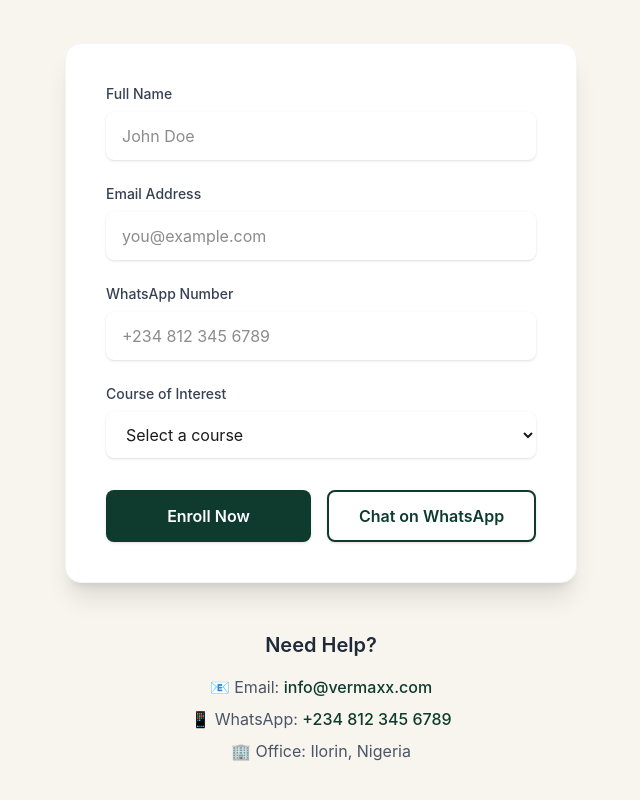
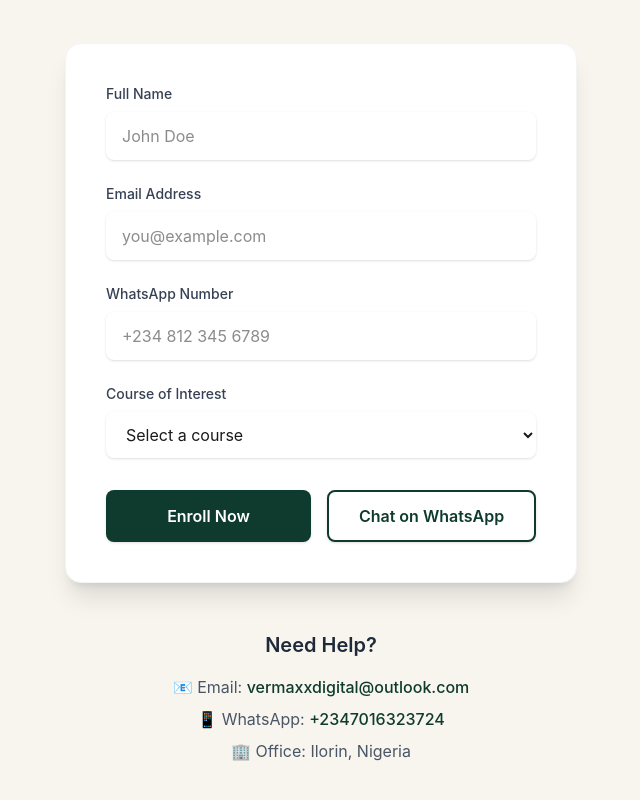
Before and after one commit to Mstechy/vermaxx, a Next.js app: page /enroll in a window 1280 px wide. Shown: the part 294-1094 px from the top of the page, without its empty margins (319-959 px from the left). Built offline with nearby package versions, Linux system fonts and the light colour scheme.

Commit message:
Describe your change here

```diff
--- a/app/book/page.tsx
+++ b/app/book/page.tsx
@@ -74,7 +74,7 @@ export default function BookPage() {
             Prefer a quick setup? Book directly via WhatsApp.
           </p>
           <a
-            href="https://wa.me/2348012345678"
+            href="https://wa.me/2347016323724"
             target="_blank"
             className="mt-4 inline-block bg-vermaxx-copper text-white px-6 py-3 rounded-lg font-semibold hover:opacity-90"
           >
--- a/app/enroll/page.tsx
+++ b/app/enroll/page.tsx
@@ -80,8 +80,8 @@ export default function EnrollPage() {
       {/* Contact Info */}
       <div className="max-w-3xl text-center mt-12">
         <h2 className="text-xl font-semibold text-gray-800 mb-4">Need Help?</h2>
-        <p className="text-gray-600 mb-2">📧 Email: <a href="vermaxxdigital@outlook.com" className="text-vermaxx-green font-medium">info@vermaxx.com</a></p>
-        <p className="text-gray-600 mb-2">📱 WhatsApp: <a href="https://wa.me/7016323724" className="text-vermaxx-green font-medium">+234 812 345 6789</a></p>
+        <p className="text-gray-600 mb-2">📧 Email: <a href="vermaxxdigital@outlook.com" className="text-vermaxx-green font-medium">vermaxxdigital@outlook.com</a></p>
+        <p className="text-gray-600 mb-2">📱 WhatsApp: <a href="https://wa.me/7016323724" className="text-vermaxx-green font-medium">+2347016323724</a></p>
         <p className="text-gray-600">🏢 Office: Ilorin, Nigeria</p>
       </div>
     </section>
```
